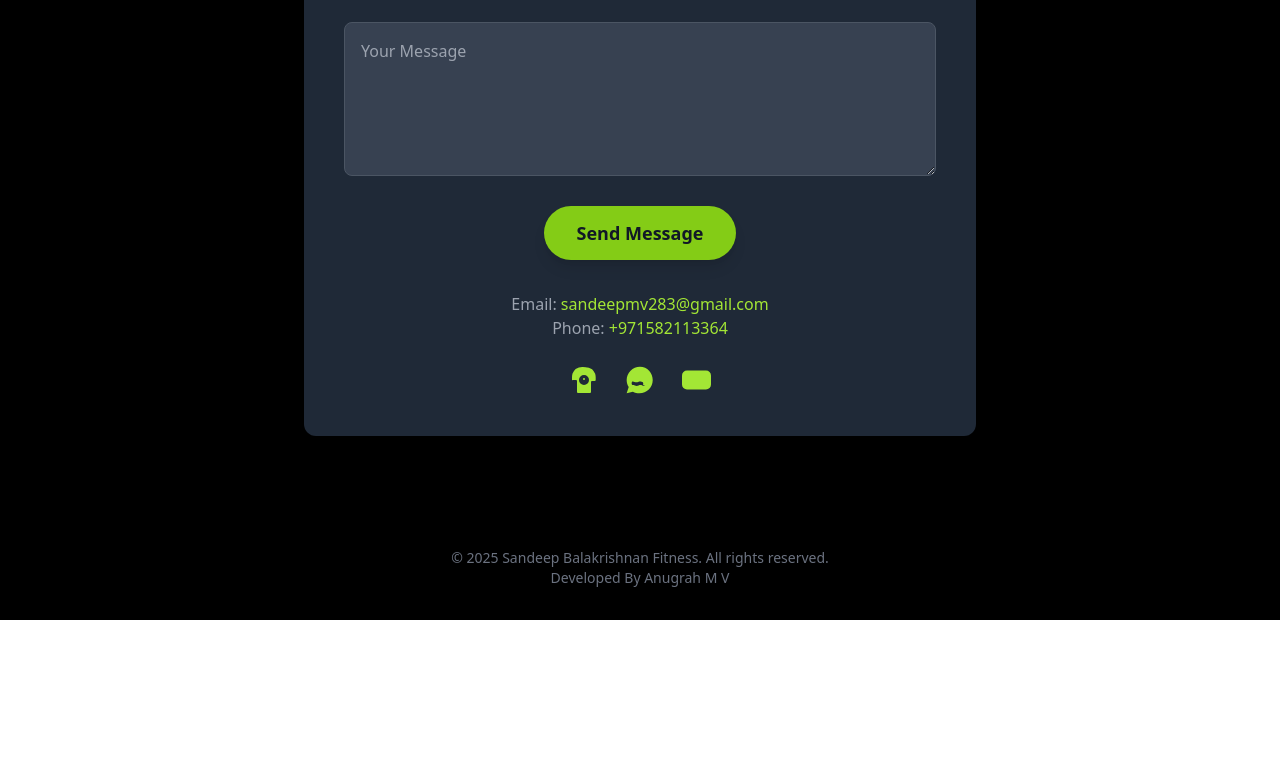
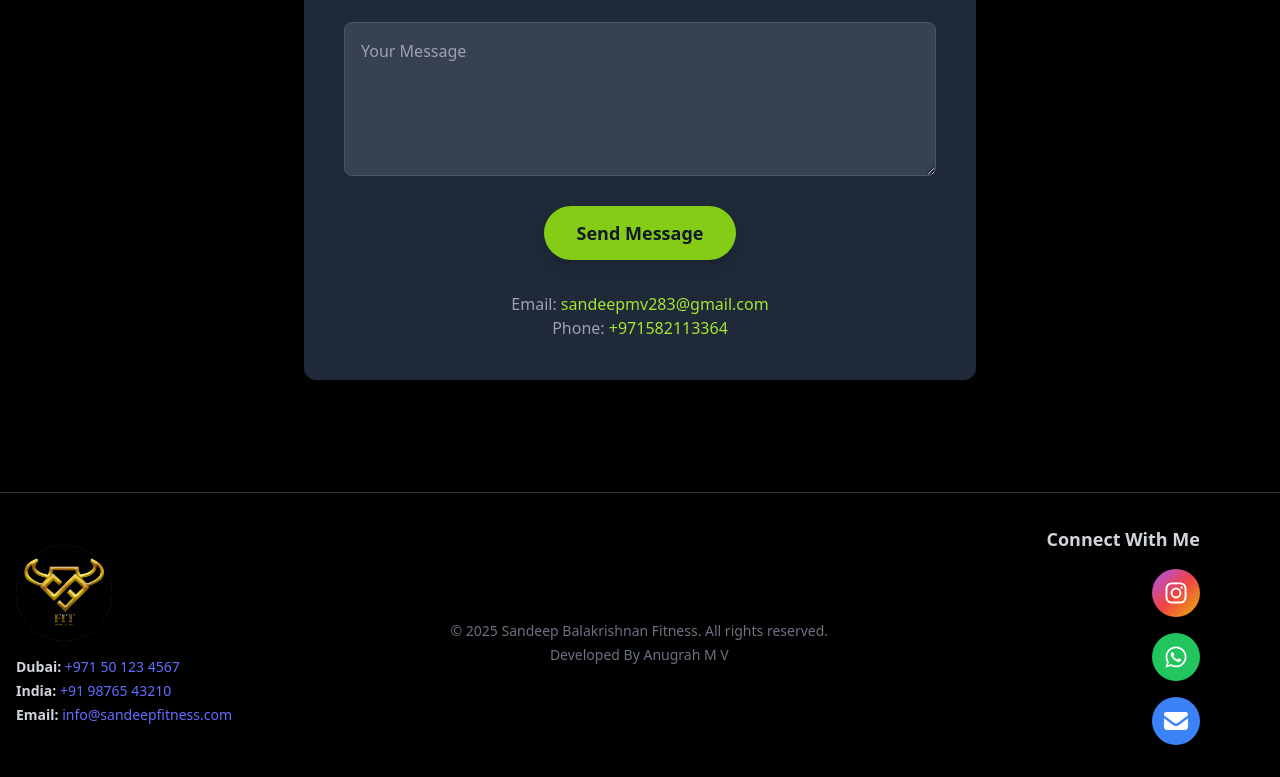
Before and after one commit to Anugrxh/Sandeep-portfolio, a React (Vite) app: page / in a window 1280 px wide. Shown: the part 6989-7766 px from the top of the page. Before the commit the page ends 7609 px from the top, so only its background shows below. Built offline with nearby package versions, Linux system fonts and the light colour scheme.

Commit message:
Footer update

```diff
--- a/package.json
+++ b/package.json
@@ -10,6 +10,11 @@
     "preview": "vite preview"
   },
   "dependencies": {
+    "@emailjs/browser": "^4.4.1",
+    "@fortawesome/fontawesome-svg-core": "^7.0.0",
+    "@fortawesome/free-brands-svg-icons": "^7.0.0",
+    "@fortawesome/free-solid-svg-icons": "^7.0.0",
+    "@fortawesome/react-fontawesome": "^0.2.3",
     "@tailwindcss/vite": "^4.1.11",
     "react": "^19.1.0",
     "react-dom": "^19.1.0",
--- a/src/sections/Contact.jsx
+++ b/src/sections/Contact.jsx
@@ -75,55 +75,7 @@ const Contact = ({ isVisible }) => {
               </a>
             </p>
           </div>
-          <div className="flex justify-center space-x-6 mt-6">
-            <a
-              href="https://www.instagram.com/your_instagram"
-              target="_blank"
-              rel="noopener noreferrer"
-              className="text-lime-400 hover:text-lime-600 transition-colors duration-300"
-            >
-              <svg
-                className="w-8 h-8"
-                fill="currentColor"
-                viewBox="0 0 24 24"
-                aria-hidden="true"
-              >
-                <path
-                  fillRule="evenodd"
-                  d="M12.315 2.417a.75.75 0 01.75 0 11.25 11.25 0 014.995 1.498 12.75 12.75 0 012.31 3.322c.264.88.407 1.761.407 2.642V12a.75.75 0 01-.75.75H18a.75.75 0 00-.75.75V21a.75.75 0 01-.75.75H7.5a.75.75 0 01-.75-.75v-8.25a.75.75 0 00-.75-.75H3.75A.75.75 0 013 12V9.75c0-.88.143-1.761.407-2.642a12.75 12.75 0 012.31-3.322 11.25 11.25 0 014.995-1.498.75.75 0 01.75 0zM12 15.75a3.75 3.75 0 100-7.5 3.75 3.75 0 000 7.5zM12 12a.75.75 0 100-1.5.75.75 0 000 1.5z"
-                  clipRule="evenodd"
-                />
-              </svg>
-            </a>
-            <a
-              href="https://wa.me/1234567890"
-              target="_blank"
-              rel="noopener noreferrer"
-              className="text-lime-400 hover:text-lime-600 transition-colors duration-300"
-            >
-              <svg
-                className="w-8 h-8"
-                fill="currentColor"
-                viewBox="0 0 24 24"
-                aria-hidden="true"
-              >
-                <path d="M12.001 2.002c-5.522 0-9.999 4.477-9.999 9.999 0 1.947.558 3.766 1.528 5.334L2 22l4.673-1.229c1.472.804 3.167 1.251 4.878 1.251 5.522 0 9.999-4.477 9.999-9.999S17.523 2.002 12.001 2.002zm3.633 14.133c-.201.332-.472.366-.743.333-.271-.033-.668-.166-1.139-.366-.47-.2-.939-.333-1.41-.333-.471 0-.939.133-1.41.333-.47.2-.939.333-1.41.333-.471 0-.939-.133-1.41-.333-.47-.2-.939-.333-1.41-.333-.271 0-.542-.033-.743-.366-.201-.332-.201-.665-.201-.998 0-.333 0-.666.201-.998.201-.332.472-.366.743-.333.271.033.668.166 1.139.366.47.2.939.333 1.41.333.471 0 .939-.133 1.41-.333.47-.2.939-.333 1.41-.333.471 0 .939.133 1.41.333.271 0 .542.033.743.366.201.332.201.665.201.998 0 .333 0 .666-.201.998z" />
-              </svg>
-            </a>
-            <a
-              href="mailto:your.email@example.com"
-              className="text-lime-400 hover:text-lime-600 transition-colors duration-300"
-            >
-              <svg
-                className="w-8 h-8"
-                fill="currentColor"
-                viewBox="0 0 24 24"
-                aria-hidden="true"
-              >
-                <path d="M1.5 8.67a3.75 3.75 0 013.75-3.75h14.25a3.75 3.75 0 013.75 3.75v6.75a3.75 3.75 0 01-3.75 3.75H5.25a3.75 3.75 0 01-3.75-3.75V8.67zM22.5 8.25l-10.5 7.5L1.5 8.25" />
-              </svg>
-            </a>
-          </div>
+
         </div>
       </div>
     </section>
--- a/src/sections/Footer.jsx
+++ b/src/sections/Footer.jsx
@@ -1,13 +1,99 @@
 import React from "react";
+// Import Font Awesome icons
+import { FontAwesomeIcon } from '@fortawesome/react-fontawesome';
+import { faInstagram, faWhatsapp } from '@fortawesome/free-brands-svg-icons';
+import { faEnvelope } from '@fortawesome/free-solid-svg-icons';
 
 const Footer = () => {
   return (
-    <footer className="bg-black py-8 text-center text-gray-500 text-sm">
-      <p>
-        © {new Date().getFullYear()} Sandeep Balakrishnan Fitness. All rights
-        reserved.
-      </p>
-      <p>Developed By Anugrah M V</p>
+    <footer className="bg-black py-8 text-gray-300 text-sm">
+      {/* Thin white line at the top of the footer */}
+      <div className="w-full h-px bg-white opacity-20 mb-8"></div>
+
+      <div className="container mx-auto flex flex-col md:flex-row items-center justify-between px-4">
+        {/* Left Section: Logo Placeholder and Contact Info */}
+        <div className="flex flex-col items-center md:items-start mb-6 md:mb-0">
+          {/* Logo Placeholder */}
+          <div className="w-24 h-24 bg-gray-700 rounded-full flex items-center justify-center text-white text-lg font-bold mb-4">
+            <img src="/logo.jpg" alt="Company Logo" className="w-full h-full object-contain rounded-full" />
+          </div>
+
+          {/* Contact Information */}
+          <div className="text-center md:text-left">
+            <p className="mb-1">
+              <span className="font-semibold">Dubai:</span>{" "}
+              <a href="tel:+971501234567" className="hover:text-lime-400 transition-colors duration-200">
+                +971 50 123 4567
+              </a>
+            </p>
+            <p className="mb-1">
+              <span className="font-semibold">India:</span>{" "}
+              <a href="tel:+919876543210" className="hover:text-lime-400 transition-colors duration-200">
+                +91 98765 43210
+              </a>
+            </p>
+            <p>
+              <span className="font-semibold">Email:</span>{" "}
+              <a href="mailto:info@sandeepfitness.com" className="hover:text-lime-400 transition-colors duration-200">
+                info@sandeepfitness.com
+              </a>
+            </p>
+          </div>
+        </div>
+
+        {/* Dev info */}
+        <div className="mt-8 pt-4 text-center text-gray-500 md:mt-0">
+          <p className="mb-1">
+            © {new Date().getFullYear()} Sandeep Balakrishnan Fitness. All rights reserved.
+          </p>
+          <p>Developed By Anugrah M V</p>
+        </div>
+
+        {/* Right Section: Social Media Links */}
+        <div className="flex flex-col items-center md:items-end md:mr-16 mt-8 md:mt-0">
+          <p className="text-lg font-semibold mb-4">Connect With Me</p>
+
+          {/* This container handles the responsive layout for the icons */}
+          <div className="flex flex-row space-x-4 md:flex-col md:space-y-4 md:space-x-0">
+            {/* Instagram */}
+            <a
+              href="https://www.instagram.com/your_instagram_page"
+              target="_blank"
+              rel="noopener noreferrer"
+              className="group"
+              aria-label="Instagram"
+            >
+              <div className="flex items-center justify-center w-12 h-12 rounded-full bg-gradient-to-br from-purple-500 via-red-500 to-yellow-500 text-white text-2xl shadow-lg group-hover:scale-110 transition-transform duration-300">
+                <FontAwesomeIcon icon={faInstagram} />
+              </div>
+            </a>
+
+            {/* WhatsApp */}
+            <a
+              href="https://wa.me/971501234567"
+              target="_blank"
+              rel="noopener noreferrer"
+              className="group"
+              aria-label="WhatsApp"
+            >
+              <div className="flex items-center justify-center w-12 h-12 rounded-full bg-green-500 text-white text-2xl shadow-lg group-hover:scale-110 transition-transform duration-300">
+                <FontAwesomeIcon icon={faWhatsapp} />
+              </div>
+            </a>
+
+            {/* Email */}
+            <a
+              href="mailto:info@sandeepfitness.com"
+              className="group"
+              aria-label="Email"
+            >
+              <div className="flex items-center justify-center w-12 h-12 rounded-full bg-blue-500 text-white text-2xl shadow-lg group-hover:scale-110 transition-transform duration-300">
+                <FontAwesomeIcon icon={faEnvelope} />
+              </div>
+            </a>
+          </div>
+        </div>
+      </div>
     </footer>
   );
 };
```
Also changed, not shown: 1 other file (tests, documents, lock files or other folders).
